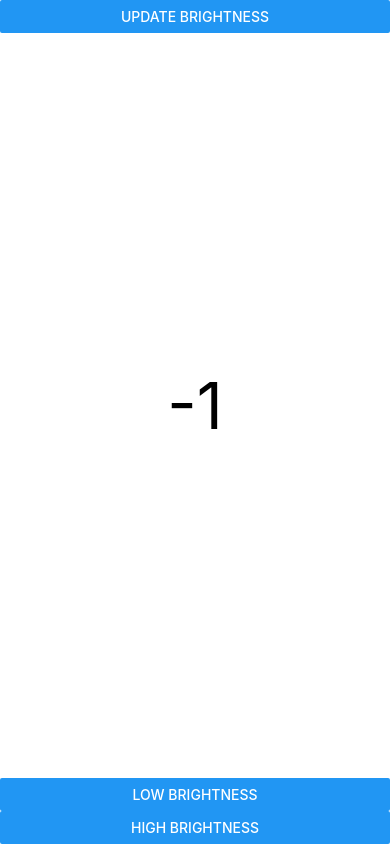
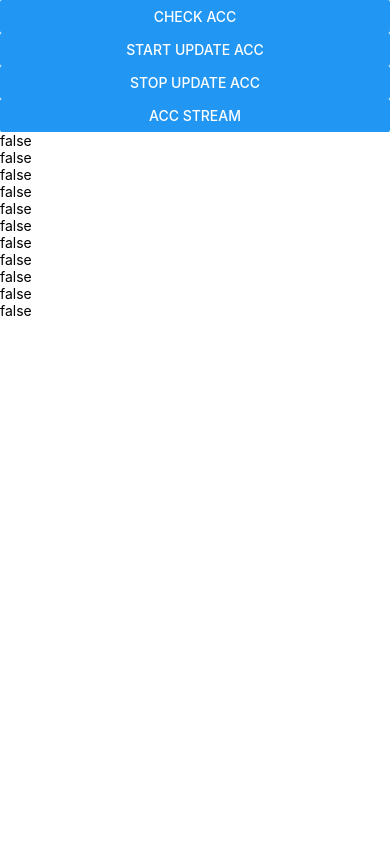
Before and after one commit to kumi1688/dataCollector, a React Native app: screen / in a window 390 px wide. Built offline with nearby package versions, Linux system fonts and the light colour scheme.

Commit message:
센서 동작 확인 2차

```diff
--- a/App.js
+++ b/App.js
@@ -8,12 +8,7 @@ import TempUI from './TempUI';
 const store = configureStore({reducer: rootReducer});
 
 export default function App() {
-  return (
-    <Provider store={store}>
-      {/* <View /> */}
-      <TempUI />
-    </Provider>
-  );
+  return <TempUI />;
 }
 
 const styles = StyleSheet.create({});
--- a/TempUI.js
+++ b/TempUI.js
@@ -1,36 +1,73 @@
 import React, {useState} from 'react';
-import {Button, SafeAreaView, StyleSheet, Text, View} from 'react-native';
-import {getBrightness, setBrightness} from './Brightness';
+import {
+  Button,
+  FlatList,
+  SafeAreaView,
+  StyleSheet,
+  Text,
+  View,
+} from 'react-native';
+import {
+  getSensorList,
+  isAvailable,
+  getData,
+  startUpdates,
+  stopUpdates,
+} from './sensor';
 
 export default function TempUI() {
-  const [value, setValue] = useState(-1);
-  const onPress = async () => {
-    const brightness = await getBrightness();
-    setValue(brightness);
+  const [sensorAvailable, setSensorAvailable] = useState(
+    Array.from({length: 11}, (v, i) => false),
+  );
+
+  const checkAvailable = async () => {
+    const promises = getSensorList().map(sensorName => isAvailable(sensorName));
+    const results = await Promise.all(promises);
+    setSensorAvailable(results);
   };
 
-  const onPressLow = () => {
-    setBrightness(0.25);
-    // DeviceBrightness.setBrightnessLevel(0.25);
+  const onPress2 = async () => {
+    startUpdates('accelerometer');
+    startUpdates('rotationVector');
   };
-  const onPressHigh = () => {
-    setBrightness(1);
-    // DeviceBrightness.setBrightnessLevel(1);
+
+  const onPress3 = async () => {
+    stopUpdates('accelerometer');
+    stopUpdates('rotationVector');
+  };
+
+  const onPress4 = async () => {
+    // getData('accelerometer');
+    getData('rotationVector');
   };
 
   return (
     <SafeAreaView style={styles.block}>
-      <Button title="Update Brightness" onPress={onPress} />
-      <View style={styles.textWrapper}>
-        <Text style={styles.text}>{value}</Text>
-      </View>
-      <Button title="Low Brightness" onPress={onPressLow} />
-      <Button title="High Brightness" onPress={onPressHigh} />
+      <Button
+        title="check acc"
+        onPress={() => {
+          checkAvailable('accelerometer');
+        }}
+      />
+      <Button title="start update acc" onPress={onPress2} />
+      <Button title="stop update acc" onPress={onPress3} />
+      <Button title="acc stream" onPress={onPress4} />
+      <FlatList
+        data={sensorAvailable}
+        ItemSeparatorComponent={() => <View />}
+        renderItem={({item}) => {
+          return <Text>{item === false ? 'false' : 'true'}</Text>;
+        }}
+      />
     </SafeAreaView>
   );
 }
 
 const styles = StyleSheet.create({
+  marginTop: {
+    marginTop: 50,
+    paddingTop: 20,
+  },
   block: {
     flex: 1,
   },
--- /dev/null
+++ b/sensor.js
@@ -0,0 +1,69 @@
+import {NativeEventEmitter, NativeModules} from 'react-native';
+
+const {
+  accelerometer,
+  gyroscope,
+  ambientTemperature,
+  gravity,
+  light,
+  linearAcceleration,
+  magneticField,
+  pressure,
+  proximity,
+  relativeHumidity,
+  rotationVector,
+} = NativeModules;
+
+const sensorMap = new Map([
+  ['accelerometer', accelerometer],
+  ['gyroscope', gyroscope],
+  ['ambientTemperature', ambientTemperature],
+  ['gravity', gravity],
+  ['light', light],
+  ['linearAcceleration', linearAcceleration],
+  ['magneticField', magneticField],
+  ['pressure', pressure],
+  ['proximity', proximity],
+  ['relativeHumidity', relativeHumidity],
+  ['rotationVector', rotationVector],
+]);
+
+const sensorSubscription = new Map([
+  ['accelerometer', null],
+  ['gyroscope', null],
+  ['ambientTemperature', null],
+  ['gravity', null],
+  ['light', null],
+  ['linearAcceleration', null],
+  ['magneticField', null],
+  ['pressure', null],
+  ['proximity', null],
+  ['relativeHumidity', null],
+  ['rotationVector', null],
+]);
+
+export const getSensorList = () => {
+  return Array.from(sensorMap.keys());
+};
+
+export const isAvailable = sensorName => {
+  return sensorMap.get(sensorName).isAvailable();
+};
+
+export const startUpdates = sensorName =>
+  sensorMap.get(sensorName).startUpdates();
+export const stopUpdates = sensorName =>
+  sensorMap.get(sensorName).stopUpdates();
+
+export const getData = async sensorName => {
+  const emitter = new NativeEventEmitter(sensorMap.get(sensorName));
+
+  if (sensorSubscription.get(sensorName)) {
+    sensorSubscription.get(sensorName).remove();
+  }
+  sensorSubscription.set(
+    sensorName,
+    emitter.addListener(sensorName, data => console.log(data)),
+  );
+  startUpdates(sensorName);
+};
```
Also changed, not shown: screens/RootStack.js (added, +11 -0 lines), acc.js (deleted), 5 other files (tests, documents, lock files or other folders).
